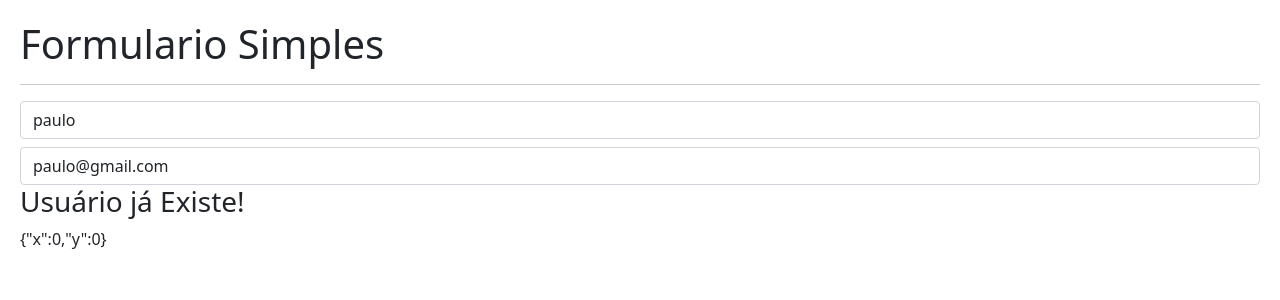
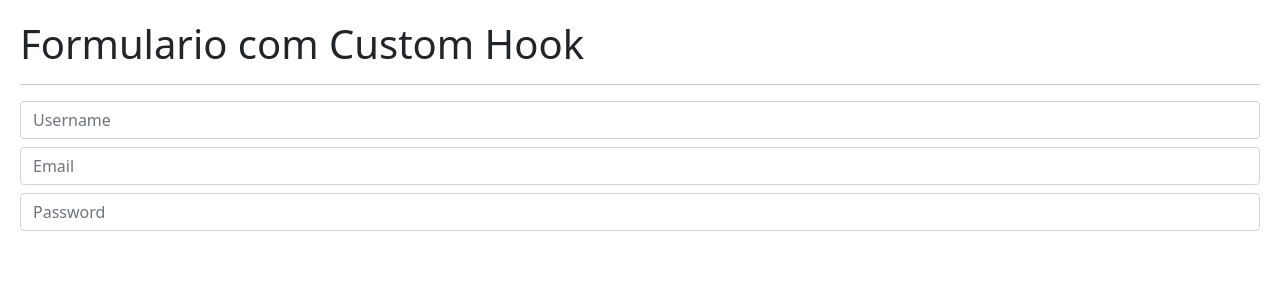
Before and after one commit to pauloosilas/react-mini-projects, a React (Vite) app in the folder hook-app/: page / in a window 1280 px wide. Shown: the top 300 px of the page. Built offline with nearby package versions, Linux system fonts and the light colour scheme.

Commit message:
Form With Custom hook

```diff
--- /dev/null
+++ b/hook-app/src/02-useEffect/FormWithCustomHook.jsx
@@ -0,0 +1,52 @@
+import { useForm } from "../hooks/useForm";
+import { Message } from "./Message";
+
+export const FormWithCustomHook = () =>{
+
+    const {formState, onInputChange, username, email, password} = useForm( {
+        username: '',
+        email:'',
+        password: ''
+    })
+
+   // const { username, email, password } = formState;
+
+
+    return(
+        <>
+            <h1>Formulario com Custom Hook</h1>
+            <hr />
+
+            <input
+                type="text"
+                className="form-control"
+                placeholder="Username"
+                name="username"
+                value = {username}
+                onChange={onInputChange}
+            />
+
+            <input
+                type="email"
+                className="form-control mt-2"
+                placeholder="Email"
+                name="email"
+                value={email}
+                onChange={onInputChange}
+
+            />
+            <input
+                type="password"
+                className="form-control mt-2"
+                placeholder="Password"
+                name="password"
+                value={password}
+                onChange={onInputChange}
+
+            />
+            {
+                (username === 'paulo') &&  <Message />
+            }
+        </>
+    )
+}
--- /dev/null
+++ b/hook-app/src/hooks/useForm.js
@@ -0,0 +1,24 @@
+import { useState } from "react";
+
+
+export const useForm = (initialForm = {}) => {
+
+    const [formState, setFormState] = useState(initialForm);
+
+
+    const onInputChange = ({target})  => {
+       const { name, value} = target;
+       setFormState({
+             ...formState,
+             [name]: value
+       })
+        console.log({name, value})
+    }
+
+
+ return{
+    ...formState,
+    formState,
+    onInputChange
+ }
+}
--- a/hook-app/src/main.jsx
+++ b/hook-app/src/main.jsx
@@ -3,12 +3,13 @@
 
 //import { HooksApp } from './HooksApp.jsx'
 //import { CounterWithCustomHook } from './01-useState/CounterWithCustomHook.jsx'
-import { SimpleForm } from './02-useEffect/SimpleForm.jsx'
+//import { SimpleForm } from './02-useEffect/SimpleForm.jsx'
+import { FormWithCustomHook } from './02-useEffect/FormWithCustomHook.jsx'
 
 import './index.css'
 
 ReactDOM.createRoot(document.getElementById('root')).render(
  // <React.StrictMode>
-    <SimpleForm />
+    <FormWithCustomHook />
  // </React.StrictMode>,
 )
```
